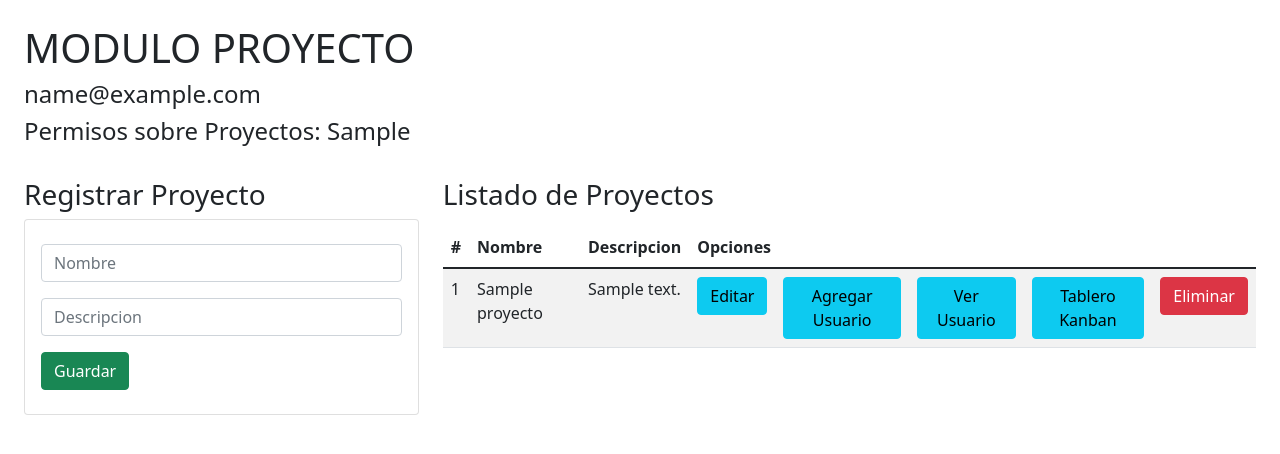
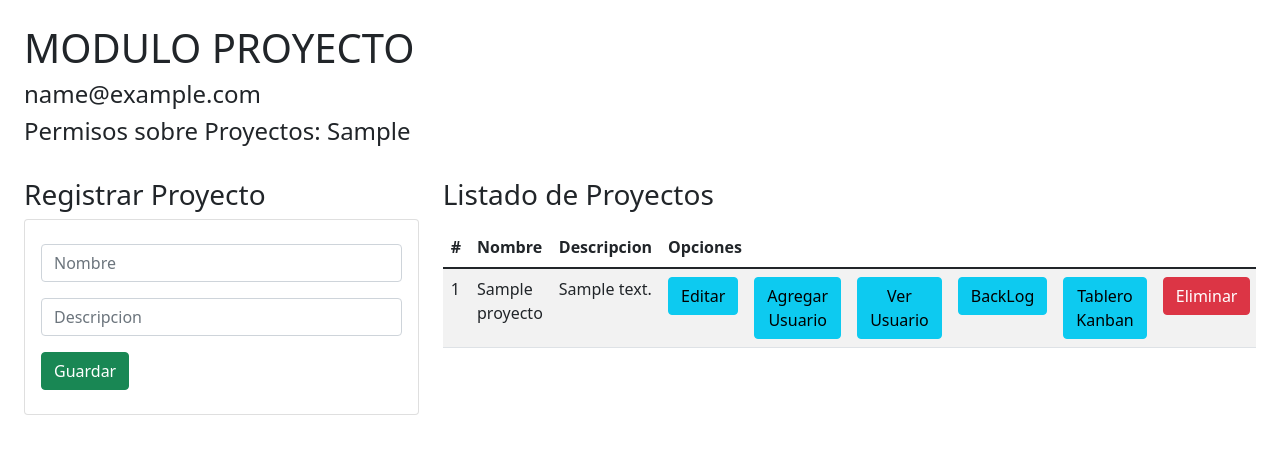
Before and after one commit to vegaalexa/IS2-GRUPO5, a Django app: template is2Proyecto/gestionProyectoApp/templates/proyectoAbm.html in a window 1280 px wide. Shown: the part 56-510 px from the top of the page. Run offline with Django 4.2, Linux system fonts and the light colour scheme; tables that the repository leaves empty hold one stand-in row (values such as "Sample post"); the template is opened without the code that fills it: values that come from a table or form of the project are taken from there, most other values are stand-ins (such as "Sample title", 1, 10 or a date in 2020); some libraries are stand-ins or nearby versions.

Commit message:
Cambio de estado: agregamos un parametro mas al href

```diff
--- a/is2Proyecto/gestionProyectoApp/templates/proyectoAbm.html
+++ b/is2Proyecto/gestionProyectoApp/templates/proyectoAbm.html
@@ -86,9 +86,14 @@
 							<td><a href="/asignacionUsuarioProyecto/{{email}}/{{p.idProyecto}}" class="btn btn-info">Agregar Usuario</a></td>
 							<!--ver usuarios-->
 							<td><a href="/verUsuariosAsignadosProyecto/{{email}}/{{p.idProyecto}}" class="btn btn-info">Ver Usuario</a></td>
+							<!-- <td><a href="/verUsuariosAsignadosProyecto/{{email}}/{{p.idProyecto}}" class="btn btn-info">BackLog</a></td> -->
+							<td><a href="/backlog/{{email}}/{{p.idProyecto}}/1" class="btn btn-info">BackLog</a></td>
 							<td><a href="/tableroKanban/{{email}}/{{p.idProyecto}}" class="btn btn-info">Tablero Kanban</a></td>
                             <td><a href="/eliminarProyectoAbm/{{email}}/{{p.idProyecto}}" class="btn btn-danger
 								btnEliminarProyecto btnEliminacion">Eliminar</a></td>
+
+
+
 						</tr>
 						{% endfor %}
 					</tbody>
```
